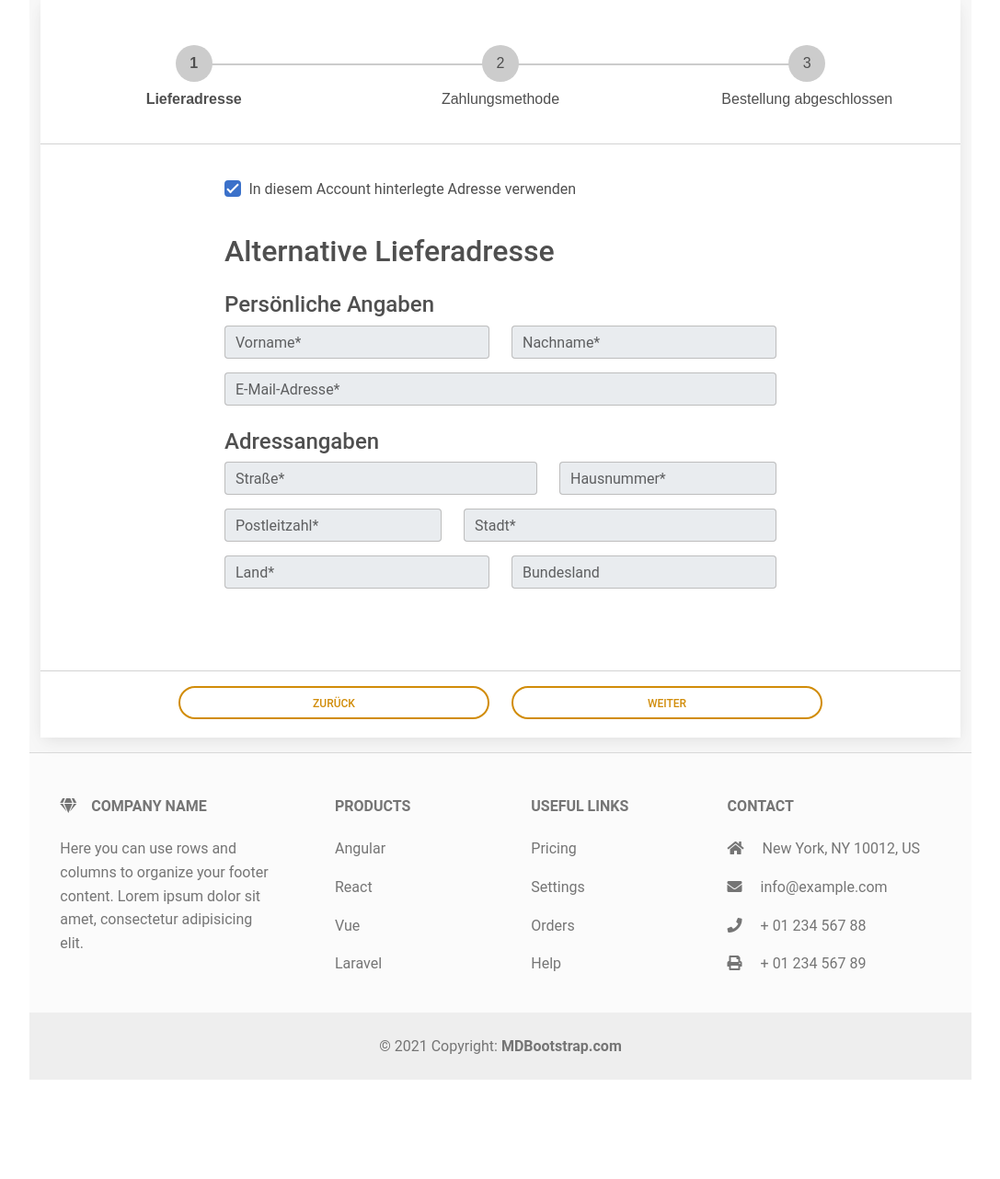
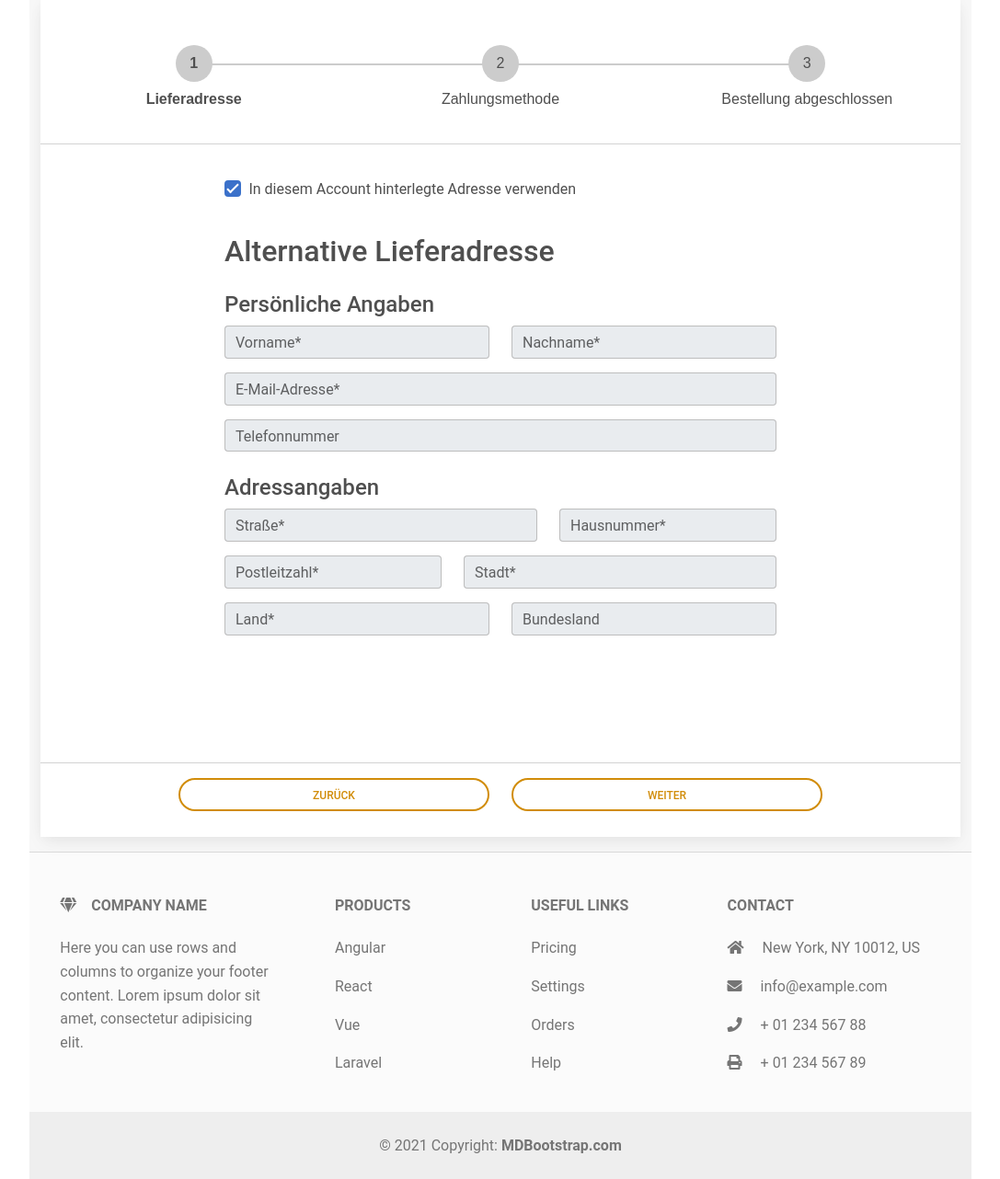
Before and after one commit to tobitoast4/HoneyWebpage, a Flask app: page /buy in a window 1280 px wide. Shown: the part 243-1525 px from the top of the page at 92% size, without its empty margins (96-1183 px from the left). Before the commit the page ends 1417 px from the top, so only its background shows below. Run offline with Flask 3, Linux system fonts and the light colour scheme; a user stored in the database is signed in; some libraries are stand-ins or nearby versions.

Commit message:
Added payment icons

```diff
--- a/app.py
+++ b/app.py
@@ -7,7 +7,7 @@ from user import User
 
 import urllib.parse
 
-from forms import RegisterForm, LoginForm, BuyNowForm
+from forms import RegisterForm, LoginForm, BuyNowForm, BuyForm
 from database.database import *
 
 
@@ -87,10 +87,22 @@ def cart():
     return resp
 
 
-@app.route('/buy')
+@app.route('/buy', methods=["GET", "POST"])
 @login_required
 def buy():
-    return render_template("buy.html")
+    form = BuyForm()
+    if form.validate_on_submit():
+        return redirect(url_for("order_finished"))
+    resp = make_response(render_template("buy.html", form=form))
+    product_data_str = str(get_product_data_for_cart()).replace(" ", "").replace("'", '"')
+    resp.set_cookie("product_data", urllib.parse.quote_plus(product_data_str))
+    return resp
+
+
+@app.route('/order_finished')
+@login_required
+def order_finished():
+    return render_template("order_finished.html")
 
 
 @app.route('/register', methods=["GET", "POST"])
@@ -150,7 +162,6 @@ def login():
 
 
 @app.route("/logout", methods=["GET"])
-@login_required
 def logout():
     session['logged_in'] = False
     session.pop('user_id', None)
--- a/forms.py
+++ b/forms.py
@@ -33,3 +33,20 @@ class BuyNowForm(FlaskForm):
     privacy = BooleanField(validators=[InputRequired()], render_kw={"class": "form-check-input", "type": "checkbox"})
     submit = SubmitField("Zur Kasse", render_kw={"style": "display: block; background-color: #d18c09",
                                                  "class": "btn btn-primary btn-rounded"})
+
+
+class BuyForm(FlaskForm):
+    firstname = StringField(render_kw={"id": "alt_address_firstname", "class": "form-control"})
+    lastname = StringField(render_kw={"id": "alt_address_lastname", "class": "form-control"})
+    email = StringField(render_kw={"id": "alt_address_email", "class": "form-control"})
+    phone = StringField(render_kw={"id": "alt_address_phone", "class": "form-control"})
+    street = StringField(render_kw={"id": "alt_address_street", "class": "form-control"})
+    house_number = IntegerField(render_kw={"id": "alt_address_house_number", "class": "form-control"})
+    postal_code = IntegerField(render_kw={"id": "alt_address_postal_code", "class": "form-control"})
+    city = StringField(render_kw={"id": "alt_address_city", "class": "form-control"})
+    country = StringField(render_kw={"id": "alt_address_country", "class": "form-control"})
+    state = StringField(render_kw={"id": "alt_address_state", "class": "form-control"})
+    payment_method = StringField(render_kw={"id": "payment_method_field", "style": "display: none"})
+    submit = SubmitField("Bestellung bestätigen und abschließen",
+                         render_kw={"style": "display: none; border-color:#d18c09; background-color: #d18c09; color: white",
+                                    "class": "btn btn-outline-primary btn-rounded btn-block", "id": "button_confirm_order"})
--- a/static/mdb5-free-standard/css/styles.css
+++ b/static/mdb5-free-standard/css/styles.css
@@ -91,3 +91,33 @@ Used this one in the end: https://mdbootstrap.com/support/standard/change-focus-
 .form-control:focus ~ .form-label {
     color: #d18c09 !important;
 }
+
+.itemCardPayment:hover {
+	cursor: pointer;
+	background-color: #f0f0f0
+}
+
+.itemCardPaymentSelected {
+	background-color: #f0f0f0
+}
+
+.custom-outlined-button {
+    display: block;
+    border-color: #d18c09;
+    color: #d18c09
+}
+
+.btn-check:focus+.btn-outline-primary, .btn-check:focus-visible+.btn-outline-primary, .btn-outline-primary:first-child:hover, .btn-outline-primary:focus, .btn-outline-primary:focus-visible, .btn-outline-primary:hover, :not(.btn-check)+.btn-outline-primary:hover {
+    border-color: #af7609;
+}
+
+.custom-outlined-button:hover {
+    display: block;
+    color: #af7609
+}
+
+.custom-filled-button {
+    border-color:#d18c09;
+    background-color: #d18c09;
+    color: white
+}
--- a/templates/buy.html
+++ b/templates/buy.html
@@ -24,38 +24,52 @@
 
                     <hr />
 
+
+<!--                    <form method="POST" action="">-->
+                        {{ form.hidden_tag() }}
                         <div id="stepper_container" class="register-container">
                             <div id="step_1" style="display: block">
-                            <div style="height: 500px">
+                                <div style="height: 600px">
                                     {% include 'buy/delivery_step.html' %}
                                 </div>
                             </div>
                             <div id="step_2" style="display: none">
-                            <div style="height: 500px">
+                                <div style="height: 600px">
                                     {% include 'buy/payment_step.html' %}
                                 </div>
                             </div>
                             <div id="step_3" style="display: none">
-                            <div style="height: 500px">
+                                <div style="height: 600px">
                                     <div style="height: 130px"></div>
-                                {% include 'buy/finished_step.html' %}
+                                    {% include 'buy/finish_step.html' %}
                                 </div>
                             </div>
                         </div>
-
                         <hr />
-
                         <div style="padding: 0 15% 20px 15%">
 
                             <div class="row">
-                            <div class="col-6">
-                                <button type="button" id="button_previous" onclick="previousStep()" class='btn btn-outline-primary btn-rounded btn-block' style='display: block; border-color: #d18c09; color: #d18c09'>Zurück</button>
+                                <div class="col-md-6">
+                                    <button type="button"
+                                            id="button_previous"
+                                            onclick="previousStep()"
+                                            class='btn btn-outline-primary btn-rounded btn-block custom-outlined-button'>
+                                        Zurück
+                                    </button>
                                 </div>
-                            <div class="col-6 d-flex justify-content-end">
-                                <button type="button" id="button_next" onclick="nextStep()" class='btn btn-outline-primary btn-rounded btn-block' style='display: block; border-color: #d18c09; color: #d18c09'>Weiter</button>
+                                <div class="col-md-6 d-flex justify-content-end">
+                                    <button type="button"
+                                            id="button_next"
+                                            onclick="nextStep()"
+                                            class='btn btn-outline-primary btn-rounded btn-block custom-outlined-button'>
+                                        Weiter
+                                    </button>
                                 </div>
                             </div>
+                            <div style="margin-bottom: 8px"></div>
+                            {{ form.submit }}
                         </div>
+<!--                    </form>-->
 
                     <script>
                         var step = 1;
@@ -70,6 +84,9 @@
                                 }
 
                                 document.getElementById('step_' + step).setAttribute("style", "display: block");
+                                if (step == 3){
+                                    document.getElementById('button_confirm_order').setAttribute("style", "border-color:#d18c09; background-color: #d18c09; color: white");
+                                }
                             }
                         }
 
--- a/templates/buy/delivery_step.html
+++ b/templates/buy/delivery_step.html
@@ -11,38 +11,44 @@
         In diesem Account hinterlegte Adresse verwenden
         </label>
     </div>
-    <form name="KaufForm" id="KaufForm" action="../php/BestellungVerarbeitung.php">
+
+
+    <div>
         <h2>Alternative Lieferadresse</h2>
         <h4 style="margin-top: 25px">Persönliche Angaben</h4>
         <div class="row">
             <div class="col-sm-6">
                 <div class="form-outline" style="margin-bottom: 15px">
-                    <input type="text" id="vorname" name="altVorname" class="form-control" disabled />
+                    {{ form.firstname }}
                     <label class="form-label" for="typeText">Vorname*</label>
                 </div>
             </div>
             <div class="col-sm-6">
                 <div class="form-outline" style="margin-bottom: 15px">
-                    <input type="text" id="nachname" name="altNachname" class="form-control" disabled />
+                    {{ form.lastname }}
                     <label class="form-label" for="typeText">Nachname*</label>
                 </div>
             </div>
         </div>
-        <div class="form-outline">
-            <input type="text" id="altemail" name="altEmail" class="form-control" disabled />
+        <div class="form-outline" style="margin-bottom: 15px">
+            {{ form.email }}
             <label class="form-label" for="typeText">E-Mail-Adresse*</label>
+        </div>
+        <div class="form-outline" style="margin-bottom: 15px">
+            {{ form.phone }}
+            <label class="form-label" for="typeText">Telefonnummer</label>
         </div>
         <h4 style="margin-top: 25px">Adressangaben</h4>
         <div class="row">
             <div class="col-sm-7">
                 <div class="form-outline" style="margin-bottom: 15px">
-                    <input type="text" id="strasse" name="altStrasse" class="form-control" disabled />
+                    {{ form.street }}
                     <label class="form-label" for="typeText">Straße*</label>
                 </div>
             </div>
             <div class="col-sm-5">
                 <div class="form-outline" style="margin-bottom: 15px">
-                    <input type="text" id="hausnummer" name="altHausnummer" class="form-control" disabled />
+                    {{ form.house_number }}
                     <label class="form-label" for="typeText">Hausnummer*</label>
                 </div>
             </div>
@@ -50,13 +56,13 @@
         <div class="row">
             <div class="col-sm-5">
                 <div class="form-outline" style="margin-bottom: 15px">
-                    <input type="text" id="plz" name="altPLZ" class="form-control" disabled />
+                    {{ form.postal_code }}
                     <label class="form-label" for="typeText">Postleitzahl*</label>
                 </div>
             </div>
             <div class="col-sm-7">
                 <div class="form-outline" style="margin-bottom: 15px">
-                    <input type="text" id="stadt" name="altStadt" class="form-control" disabled />
+                    {{ form.city }}
                     <label class="form-label" for="typeText">Stadt*</label>
                 </div>
             </div>
@@ -64,16 +70,34 @@
         <div class="row">
             <div class="col-sm-6">
                 <div class="form-outline" style="margin-bottom: 15px">
-                    <input type="text" id="land" name="altLand" class="form-control" disabled />
+                    {{ form.country }}
                     <label class="form-label" for="typeText">Land*</label>
                 </div>
             </div>
             <div class="col-sm-6">
                 <div class="form-outline" style="margin-bottom: 15px">
-                    <input type="text" id="bundesland" name="altBundesland" class="form-control" disabled />
+                    {{ form.state }}
                     <label class="form-label" for="typeText">Bundesland</label>
                 </div>
             </div>
         </div>
-    </form>
+    </div>
+
+    <script>
+        function useAlternativeAddress() {
+            if (document.getElementById('useAlternativeAddress').checked) {
+                var inputs = document.querySelectorAll('[id^="alt_address_"]');
+                for (var input of inputs) {
+                    document.getElementById(input.id).setAttribute("disabled", "");
+                }
+            } else {
+                var inputs = document.querySelectorAll('[id^="alt_address_"]');
+                for (var input of inputs) {
+                    document.getElementById(input.id).removeAttribute("disabled");
+                }
+            }
+        }
+
+        useAlternativeAddress();
+    </script>
 </div>
--- a/templates/buy/payment_step.html
+++ b/templates/buy/payment_step.html
@@ -1,63 +1,84 @@
 <div>
     <div class="card itemCard">
         <ul class="list-group list-group-flush" id="list_of_elements_in_chart">
-            <!-- Paypal payment: See https://developer.paypal.com/dashboard/ and
-                https://developer.paypal.com/api/nvp-soap/paypal-payments-standard/integration-guide/checkout-exp-buy-now/ -->
-            <form action="https://www.paypal.com/cgi-bin/webscr" method="post">
-                <!-- Identify your business so that you can collect the payments. -->
-                <input type="hidden" name="business" value="markuszillmann@gmx.de">
-                <!-- Specify a Buy Now button. --> <input type="hidden" name="cmd" value="_xclick">
-                <!-- Specify details about the item that buyers will purchase. -->
-                <input type="hidden" name="item_name" value="Test">
-                <input type="hidden" name="amount" value="0.01">
-                <input type="hidden" name="currency_code" value="EUR">
-                <INPUT TYPE="hidden" NAME="return" value="www.google.de">
-                <!-- Display the payment button. -->
-                <input type="image" name="submit" border="0" src="https://www.paypalobjects.com/en_US/i/btn/btn_buynow_LG.gif" alt="Buy Now">
-                <img alt="" border="0" width="1" height="1" src="https://www.paypalobjects.com/en_US/i/scr/pixel.gif" >
-            </form>
-            <li class="list-group-item itemCardPayment" id="payment_paypal" onclick="selectPaypal()">
+            <li class="list-group-item itemCardPayment" id="payment_method_paypal" onclick="selectPaymentMethod('paypal')">
                 <div class="row">
-                    <div class="col-md-5 col-10">
-                        <img src="https://rgblog.exali.de/wp-content/uploads/2018/01/paypal-784404_1280.png" height="60px" />
+                    <div class="col-md-5 col-10" style="padding-top: 5px">
+                        <img src="{{ url_for('static', filename='img/icon_paypal.png' )}}" height="45px" />
                     </div>
                     <div class="col-6 d-flex align-items-center d-md-block d-none">
                         <h4 style="padding-top: 17px; margin-left: 3%">PayPal</h4>
                     </div>
                     <div class="col-1 d-flex align-items-center">
-                        <i id="checkmark_paypal" class="fas fa-check" style="padding-top: 7px; margin-right: 3%; display: none"></i>
+                        <i id="payment_checkmark_paypal" class="fas fa-check" style="padding-top: 7px; margin-right: 3%; display: none"></i>
                     </div>
                 </div>
             </li>
-            <li class="list-group-item itemCardPayment" id="payment_credit" onclick="selectCreditcard()">
+            <li class="list-group-item itemCardPayment" id="payment_method_credit_card" onclick="selectPaymentMethod('credit_card')">
                 <div class="row">
-                    <div class="col-md-5 col-10">
-                        <img src="../img/kreditkarte.png" height="60px" width="210px" />
+                    <div class="col-md-5 col-10" style="padding-top: 5px">
+                        <img src="{{ url_for('static', filename='img/icon_credit_card.png' )}}" height="45px" />
                     </div>
                     <div class="col-6 d-flex align-items-center d-md-block d-none">
                         <h4 style="padding-top: 17px; margin-left: 3%">Kreditkarte</h4>
                     </div>
                     <div class="col-1 d-flex align-items-center">
-                        <i id="checkmark_credit" class="fas fa-check" style="padding-top: 7px; margin-right: 3%; display: none"></i>
+                        <i id="payment_checkmark_credit_card" class="fas fa-check" style="padding-top: 7px; margin-right: 3%; display: none"></i>
                     </div>
                 </div>
             </li>
-            <li class="list-group-item itemCardPayment" id="payment_giro" onclick="selectGiropay()">
+            <li class="list-group-item itemCardPayment" id="payment_method_giro" onclick="selectPaymentMethod('giro')">
                 <div class="row">
-                    <div class="col-md-5 col-10">
-                        <img src="https://www.giropay.de/fileadmin/user_upload/giropay/logos/giropay_960px_color_rgb.png" height="60px" />
+                    <div class="col-md-5 col-10" style="padding-top: 5px">
+                        <img src="{{ url_for('static', filename='img/icon_giropay.png' )}}" height="45px" />
                     </div>
                     <div class="col-6 d-flex align-items-center d-md-block d-none">
                         <h4 style="padding-top: 17px; margin-left: 3%">GiroPay</h4>
                     </div>
                     <div class="col-1 d-flex align-items-center">
-                        <i id="checkmark_giro" class="fas fa-check" style="padding-top: 7px; margin-right: 3%; display: none"></i>
+                        <i id="payment_checkmark_giro" class="fas fa-check" style="padding-top: 7px; margin-right: 3%; display: none"></i>
+                    </div>
+                </div>
+            </li>
+            <li class="list-group-item itemCardPayment" id="payment_method_bank_transfer" onclick="selectPaymentMethod('bank_transfer')">
+                <div class="row">
+                    <div class="col-md-5 col-10" style="padding-top: 5px">
+                        <img src="{{ url_for('static', filename='img/icon_bank_transfer.png' )}}" height="45px" />
+                    </div>
+                    <div class="col-6 d-flex align-items-center d-md-block d-none">
+                        <h4 style="padding-top: 17px; margin-left: 3%">Überweisung</h4>
+                    </div>
+                    <div class="col-1 d-flex align-items-center">
+                        <i id="payment_checkmark_bank_transfer" class="fas fa-check" style="padding-top: 7px; margin-right: 3%; display: none"></i>
                     </div>
                 </div>
             </li>
         </ul>
     </div>
+    <br/>
+    {{ form.payment_method }}
+
     <div id="payment_alert" style="background-color: #ff9c9c; color: #6e0000; padding: 15px; margin-top: 20px; border-radius: 4px; display: none">
         Bitte wähle eine Zahlungsmethode aus.
     </div>
+
+    <script>
+        function selectPaymentMethod(new_payment_method) {
+            var payment_methods = document.querySelectorAll('[id^="payment_method_"]');
+            for (var payment_method of payment_methods) {
+                document.getElementById(payment_method.id).setAttribute("class", "list-group-item itemCardPayment");
+            }
+
+            var payment_checkmarks = document.querySelectorAll('[id^="payment_checkmark_"]');
+            for (var payment_checkmark of payment_checkmarks) {
+                document.getElementById(payment_checkmark.id).setAttribute("style", "padding-top: 3px; margin-right: 3%; display: none");
+            }
+
+
+            document.getElementById('payment_method_' + new_payment_method).setAttribute("class", "list-group-item itemCardPaymentSelected");
+            document.getElementById('payment_checkmark_' + new_payment_method).setAttribute("style", "padding-top: 3px; margin-right: 3%; display: block");
+
+            document.getElementById('payment_method_field').value = new_payment_method;
+        }
+    </script>
 </div>
--- a/templates/login.html
+++ b/templates/login.html
@@ -23,13 +23,12 @@
                                     </div>
                                 </div>
                                 <div class="col-1">
-                                    <button type="button" class="btn btn-outline-primary btn-floating" onclick="togglePasswordHide()"
-                                            style="position: relative; right: 10px; display: block; border-color: #d18c09; color: #d18c09">
+                                    <button type="button" class="btn btn-outline-primary btn-floating custom-outlined-button" onclick="togglePasswordHide()"
+                                            style="position: relative; right: 10px">
                                         <i class="fas fa-eye-slash" id="toggle_pw_visibility_btn"></i>
                                     </button>
                                 </div>
                             </div>
-
                             {{ form.submit }}
                         </form>
 
--- a/templates/product.html
+++ b/templates/product.html
@@ -39,7 +39,7 @@
                                     </div>
                                     <!-- zu warenkorb hinzufügen-->
                                     <div class="col-md-8">
-                                        <a onclick="addToCart()" class='btn btn-outline-primary btn-rounded' style='display: block; border-color: #d18c09; color: #d18c09'>In den Warenkorb</a>
+                                        <a onclick="addToCart()" class='btn btn-outline-primary btn-rounded custom-outlined-button'>In den Warenkorb</a>
                                         <script>
                                             function addToCart() {
                                                 addProductToCart({{ product[0]['product_id'] }}, document.getElementById("current_product_count").value);
--- a/templates/profile.html
+++ b/templates/profile.html
@@ -87,11 +87,11 @@
                     <div class="row" style="padding: 1% 10%">
                         <!-- Felder mit Nutzerdaten -->
                         <div class="col-lg-6">
-                            <a class='btn btn-outline-primary btn-rounded' style='display: block; border-color: #d18c09; color: #d18c09'>Angaben bearbeiten</a>
+                            <a class='btn btn-outline-primary btn-rounded custom-outlined-button'>Angaben bearbeiten</a>
                             <div style="margin-bottom: 8px"></div>
                         </div>
                         <div class="col-lg-6">
-                            <a class='btn btn-outline-primary btn-rounded' style='display: block; border-color: #d18c09; color: #d18c09'>Passwort zurücksetzen</a>
+                            <a class='btn btn-outline-primary btn-rounded custom-outlined-button'>Passwort zurücksetzen</a>
                             <br />
                         </div>
                     </div>
--- a/templates/register.html
+++ b/templates/register.html
@@ -48,8 +48,8 @@
                                     </div>
                                 </div>
                                 <div class="col-1">
-                                    <button type="button" class="btn btn-outline-primary btn-floating" onclick="togglePasswordHide()"
-                                            style="position: relative; right: 10px; display: block; border-color: #d18c09; color: #d18c09">
+                                    <button type="button" class="btn btn-outline-primary btn-floating custom-outlined-button" onclick="togglePasswordHide()"
+                                            style="position: relative; right: 10px">
                                         <i class="fas fa-eye-slash" id="toggle_pw_visibility_btn"></i>
                                     </button>
                                 </div>
```
Also changed, not shown: templates/order_finished.html (added, +40 -0 lines), templates/shop.html (+4 -5 lines), database/shop.db, static/img/icon_bank_transfer.png (added), static/img/icon_credit_card.png (added), static/img/icon_giropay.png (added), static/img/icon_paypal.png (added), static/img/payment_icons.jpg (added), templates/buy/finish_step.html (renamed from templates/buy/finished_step.html). Lines whose indentation alone changed are shown as unchanged.
